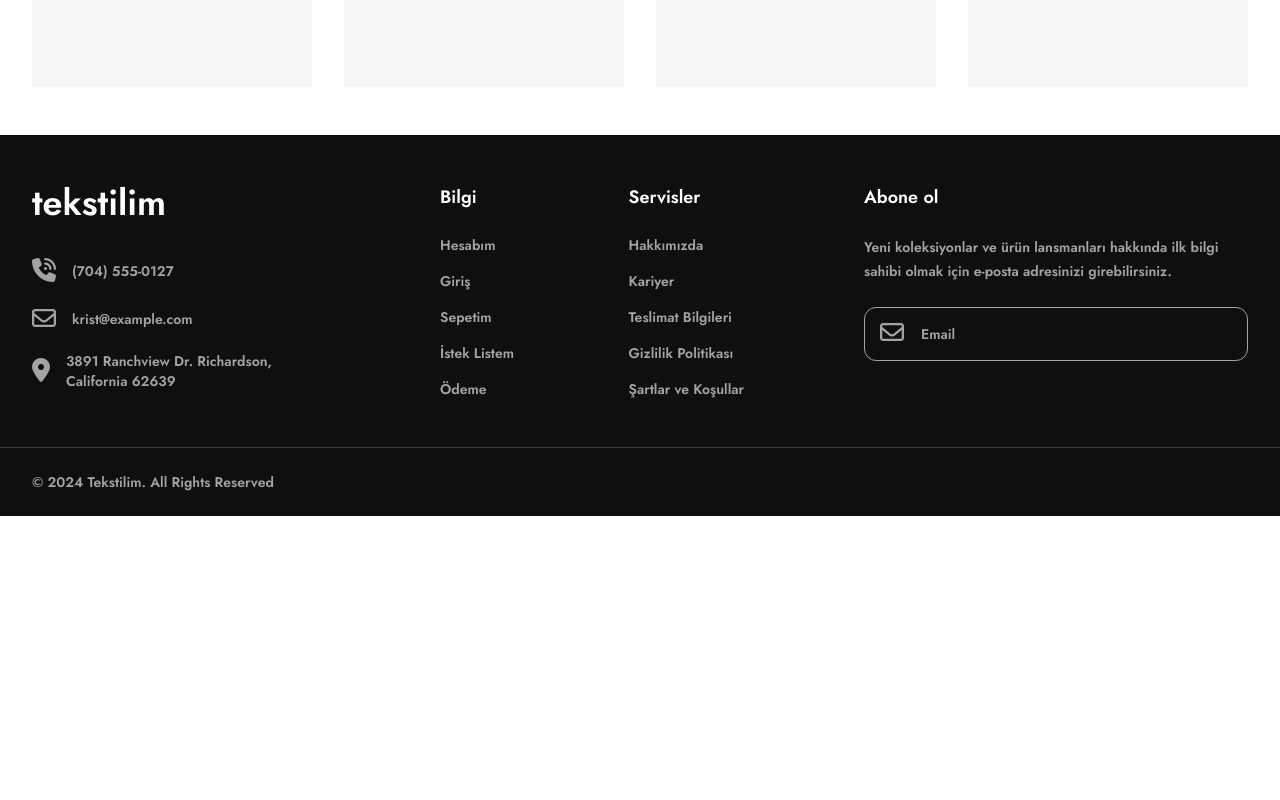
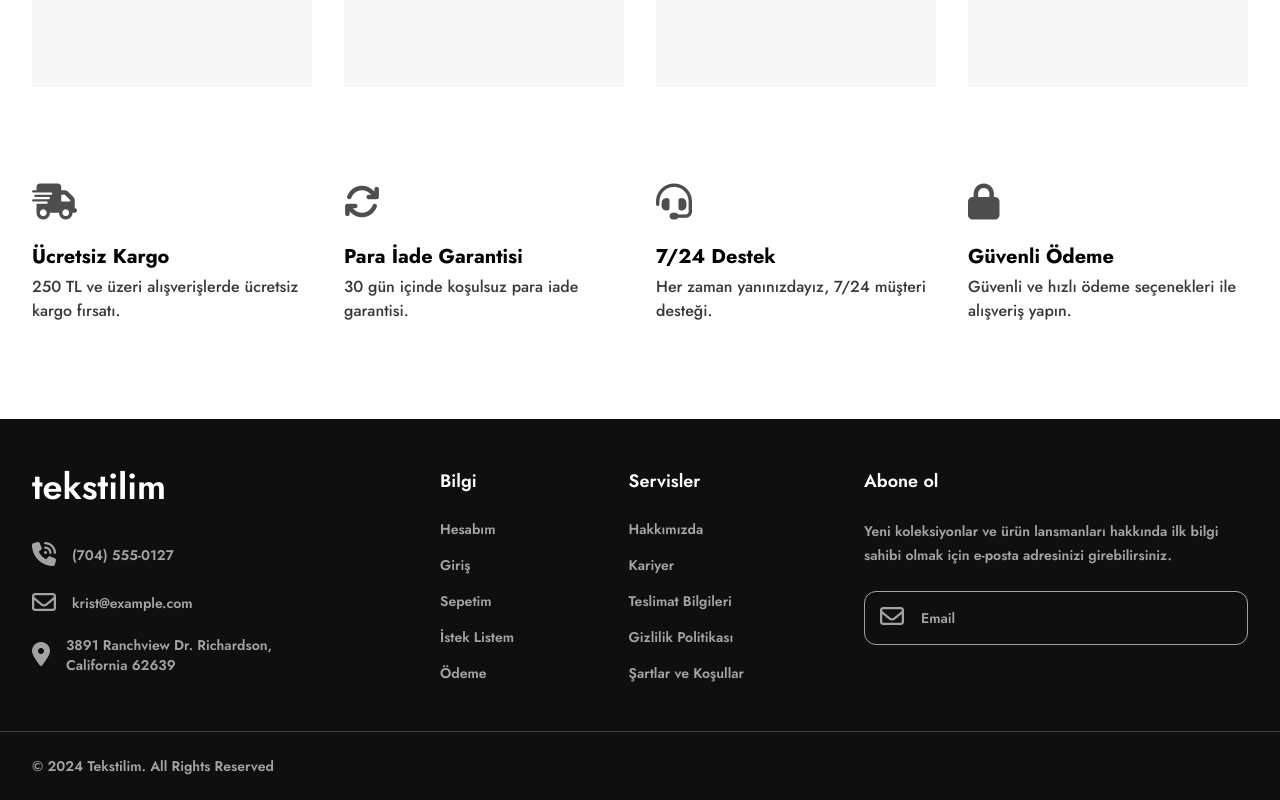
Before and after one commit to yusuf-ad/tekstilim1, a React (Vite) app: page / in a window 1280 px wide. Shown: the part 3806-4606 px from the top of the page. Before the commit the page ends 4322 px from the top, so only its background shows below. Built offline with nearby package versions, Linux system fonts and the light colour scheme.

Commit message:
Add SiteBenefits section

```diff
--- a/src/App.tsx
+++ b/src/App.tsx
@@ -6,6 +6,7 @@ import Header from "./components/Header";
 import Hero from "./components/Hero";
 import HomeCategories from "./components/HomeCategories";
 import InstagramStories from "./components/InstagramStories";
+import SiteBenefits from "./components/SiteBenefits";
 
 function App() {
   return (
@@ -24,6 +25,8 @@ function App() {
         <CustomerTestimonials />
 
         <InstagramStories />
+
+        <SiteBenefits />
       </main>
 
       <Footer />
--- /dev/null
+++ b/src/components/SiteBenefits.tsx
@@ -0,0 +1,48 @@
+const benefits = [
+  {
+    icon: "fa-truck-fast",
+    title: "Ücretsiz Kargo",
+    description: "250 TL ve üzeri alışverişlerde ücretsiz kargo fırsatı.",
+  },
+  {
+    icon: "fa-refresh",
+    title: "Para İade Garantisi",
+    description: "30 gün içinde koşulsuz para iade garantisi.",
+  },
+  {
+    icon: "fa-headset",
+    title: "7/24 Destek",
+    description: "Her zaman yanınızdayız, 7/24 müşteri desteği.",
+  },
+  {
+    icon: "fa-lock",
+    title: "Güvenli Ödeme",
+    description: "Güvenli ve hızlı ödeme seçenekleri ile alışveriş yapın.",
+  },
+];
+
+function SiteBenefits() {
+  return (
+    <div className="container mx-auto mb-12 max-w-screen-2xl px-8 py-12">
+      <div className="grid grid-cols-2 gap-8 lg:grid-cols-4">
+        {benefits.map((benefit) => (
+          <div key={benefit.title}>
+            <p className="mb-5 text-4xl text-primary-500">
+              <i className={`fa-solid ${benefit.icon}`}></i>
+            </p>
+
+            <h4 className="mb-1 text-xl font-bold text-primary-900">
+              {benefit.title}
+            </h4>
+
+            <p className="font-medium text-primary-600">
+              {benefit.description}
+            </p>
+          </div>
+        ))}
+      </div>
+    </div>
+  );
+}
+
+export default SiteBenefits;
```
